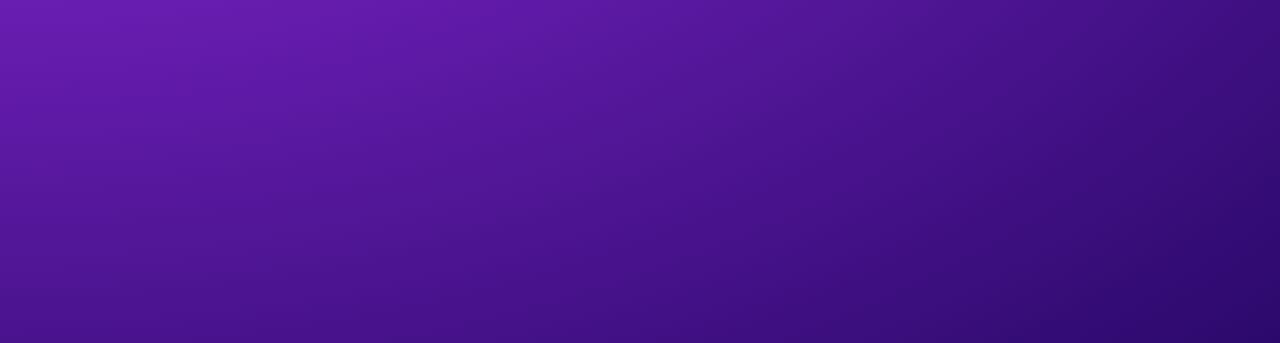
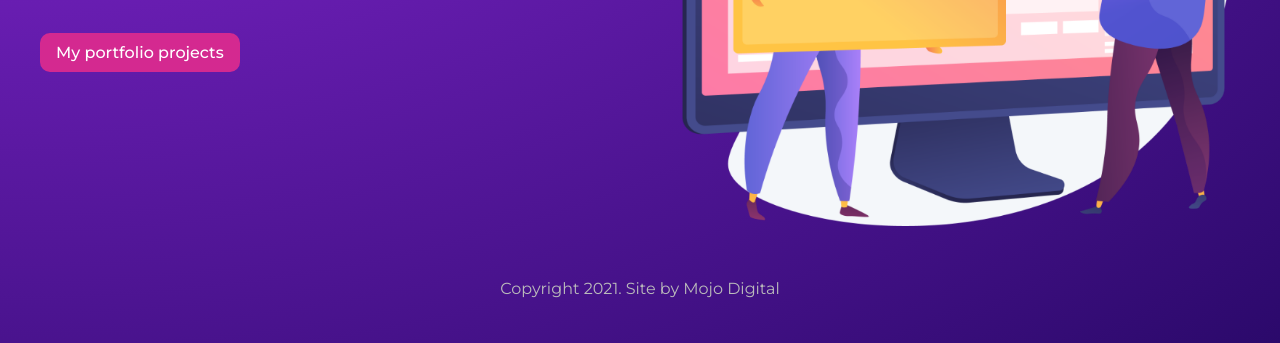
Before and after one commit to mostmojo/gatsby-tuts, a Gatsby site: page / in a window 1280 px wide. Shown: the part 457-800 px from the top of the page. Built offline with nearby package versions, Linux system fonts and the light colour scheme; Gatsby itself is replaced by a stand-in of ours.

Commit message:
Add static image

```diff
--- a/src/pages/index.js
+++ b/src/pages/index.js
@@ -13,6 +13,7 @@ export default function Home() {
         <p>React devmeowsers</p>
         <Link className={styles.btn} to="/projects">My portfolio projects</Link>
       </div>
+      <img src="/banner.png" alt="sites banner" style={{ maxWidth: '100%'}}/>
     </section>
     </Layout>
   )
```
Also changed, not shown: static/banner.png (added).
